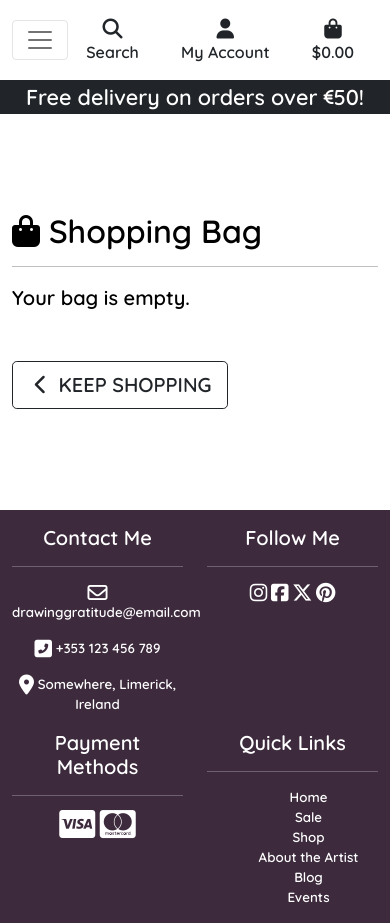
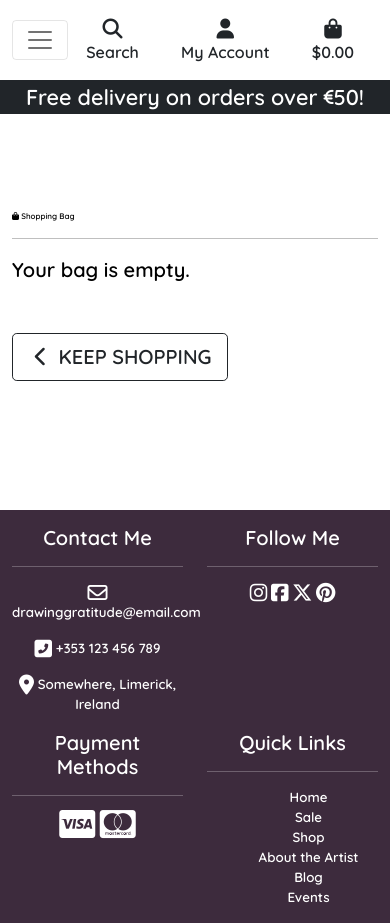
Before and after one commit to Nathisaraujo/project5, a Django app: page /bag/ in a window 390 px wide. Shown: the top 923 px of the page. Run offline with Django 3.2, Linux system fonts and the light colour scheme; some libraries are stand-ins or nearby versions; some web fonts are replaced.

Commit message:
testing media queries

```diff
--- a/static/css/base.css
+++ b/static/css/base.css
@@ -1,6 +1,6 @@
-/* html {
-    height: 100vh;
-} */
+html {
+    height: 100%;
+}
 
 
 /* common to all website */
@@ -826,7 +826,7 @@
     }
 
     .margin-sorting {
-        margin: 0px
+        margin: 0px;
     }
 
     .product-title {
@@ -882,10 +882,10 @@
     }
 
     .btn-wish-detail {
-        margin: 16px;
+       margin: 16px;
     }
 
-    .profiles-titles {
+    /* .profiles-titles {
         font-size: 2em;
-    }
+    } */
 }
```
